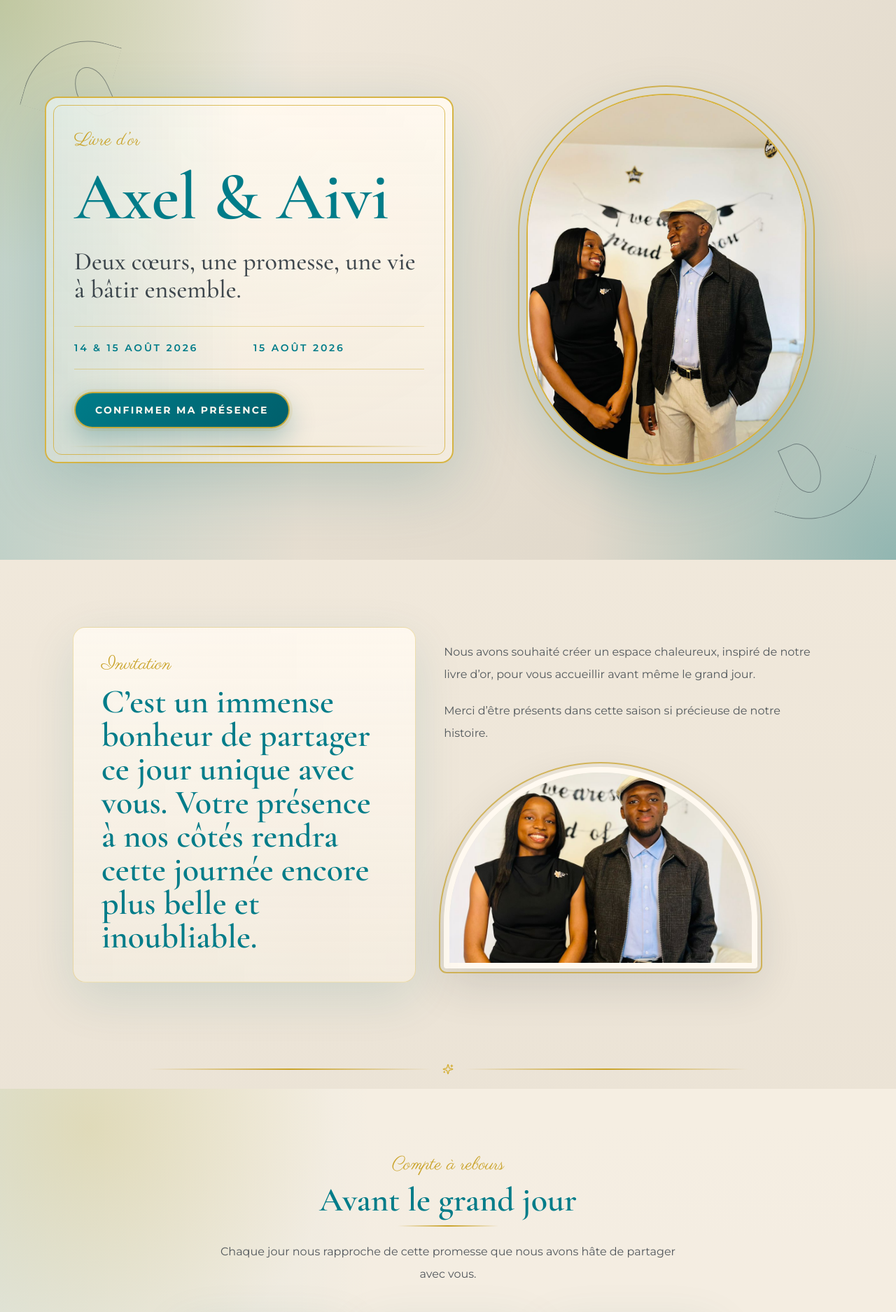
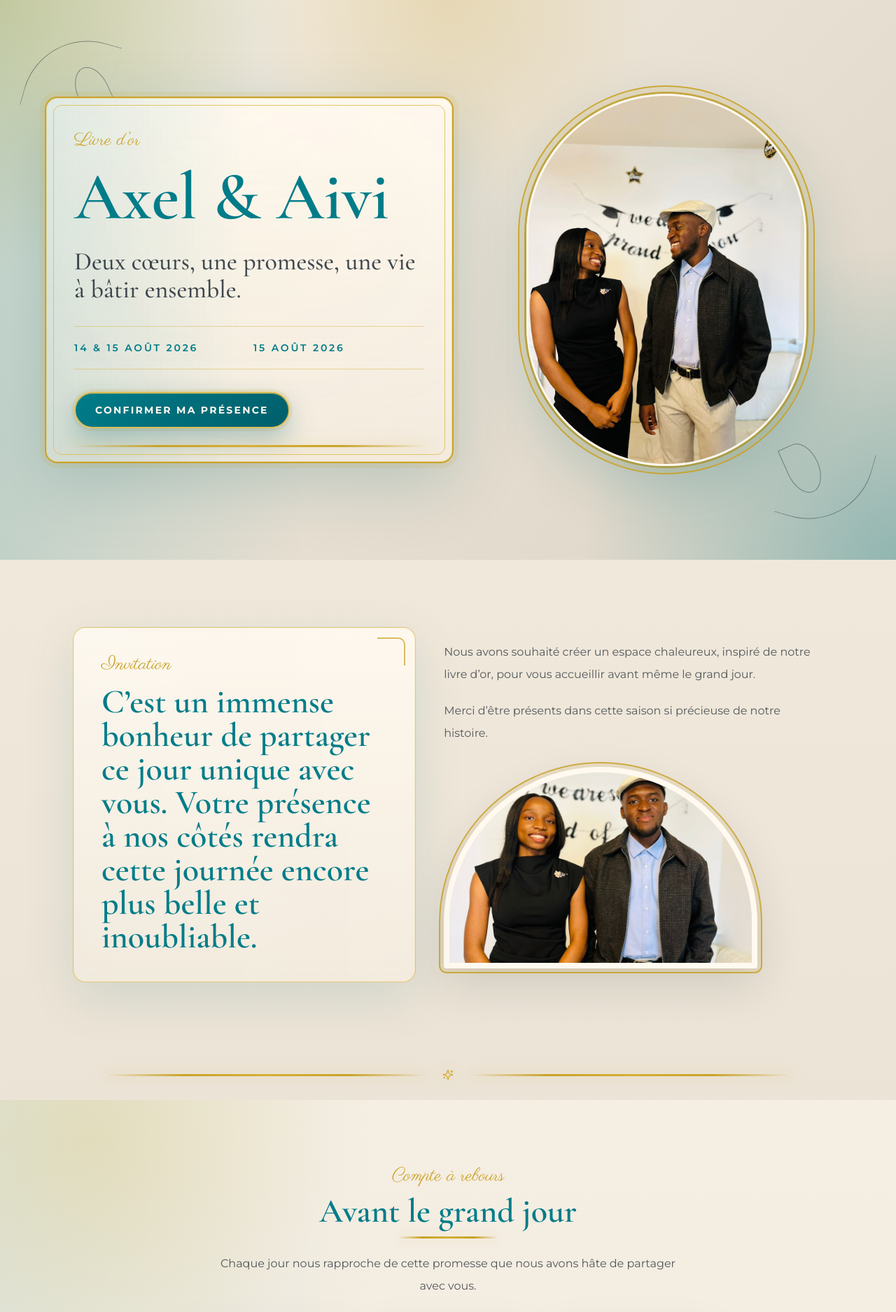
Before and after one commit to aubinaso/wedding-website, a React (Vite) app: page / in a window 1280 px wide. Shown: the top 1875 px of the page at 70% size. Built offline with nearby package versions, Linux system fonts and the light colour scheme.

Commit message:
mise à jour

```diff
--- a/src/index.css
+++ b/src/index.css
@@ -21,7 +21,7 @@ body {
   margin: 0;
   min-width: 320px;
   background:
-    radial-gradient(circle at 12% 8%, rgba(212, 175, 55, 0.24), transparent 22rem),
+    radial-gradient(circle at 12% 8%, rgba(224, 193, 90, 0.3), transparent 22rem),
     radial-gradient(circle at 88% 18%, rgba(0, 124, 137, 0.22), transparent 22rem),
     linear-gradient(180deg, #F5EDE0 0%, #D9D1C3 48%, #F5EDE0 100%);
 }
@@ -45,7 +45,7 @@ body {
   pointer-events: none;
   content: '';
   background-image:
-    radial-gradient(circle at center, rgba(212, 175, 55, 0.16) 0 1px, transparent 1.5px),
+    radial-gradient(circle at center, rgba(201, 162, 39, 0.24) 0 1px, transparent 1.5px),
     linear-gradient(135deg, rgba(0, 124, 137, 0.04) 25%, transparent 25%),
     linear-gradient(225deg, rgba(212, 175, 55, 0.035) 25%, transparent 25%);
   background-size: 44px 44px, 64px 64px, 64px 64px;
@@ -55,19 +55,23 @@ body {
 .hero-section {
   background:
     linear-gradient(90deg, rgba(0, 124, 137, 0.18), transparent 34%),
-    radial-gradient(circle at top left, rgba(212, 175, 55, 0.34), transparent 24rem),
+    radial-gradient(circle at top left, rgba(224, 193, 90, 0.44), transparent 24rem),
+    radial-gradient(circle at 50% 0%, rgba(201, 162, 39, 0.2), transparent 18rem),
     radial-gradient(circle at bottom right, rgba(0, 124, 137, 0.34), transparent 28rem),
     linear-gradient(135deg, rgba(245, 237, 224, 0.96), rgba(217, 209, 195, 0.88));
 }
 
 .hero-card {
-  border: 2px solid rgba(212, 175, 55, 0.92);
+  border: 2px solid rgba(201, 162, 39, 0.98);
   border-radius: 18px;
   background:
     linear-gradient(90deg, rgba(0, 124, 137, 0.12), transparent 48%),
     linear-gradient(180deg, rgba(255, 249, 240, 0.96), rgba(245, 237, 224, 0.84)),
-    radial-gradient(circle at top, rgba(212, 175, 55, 0.22), transparent 32rem);
-  box-shadow: 0 30px 96px rgba(0, 95, 107, 0.2);
+    radial-gradient(circle at top, rgba(224, 193, 90, 0.3), transparent 32rem);
+  box-shadow:
+    0 30px 96px rgba(0, 95, 107, 0.2),
+    0 0 0 7px rgba(212, 175, 55, 0.12),
+    inset 0 0 0 1px rgba(224, 193, 90, 0.45);
   animation: floatIn 900ms ease-out both;
 }
 
@@ -76,7 +80,7 @@ body {
   inset: 10px;
   pointer-events: none;
   content: '';
-  border: 1px solid rgba(212, 175, 55, 0.78);
+  border: 1px solid rgba(224, 193, 90, 0.9);
   border-radius: 12px;
 }
 
@@ -85,9 +89,10 @@ body {
   left: 2rem;
   right: 2rem;
   bottom: 1.35rem;
-  height: 2px;
+  height: 3px;
   content: '';
-  background: linear-gradient(90deg, transparent, var(--color-rich-gold), transparent);
+  background: linear-gradient(90deg, transparent, var(--color-rich-gold), var(--color-gold), var(--color-rich-gold), transparent);
+  box-shadow: 0 0 18px rgba(212, 175, 55, 0.38);
 }
 
 .floral-corner {
@@ -104,7 +109,7 @@ body {
 .placeholder-flower::after {
   position: absolute;
   content: '';
-  border-color: rgba(201, 162, 39, 0.92);
+  border-color: rgba(201, 162, 39, 0.98);
 }
 
 .floral-corner::before {
@@ -143,7 +148,7 @@ body {
 .soft-band {
   background:
     linear-gradient(90deg, rgba(0, 124, 137, 0.08), transparent 42%),
-    radial-gradient(circle at 10% 10%, rgba(212, 175, 55, 0.22), transparent 22rem),
+    radial-gradient(circle at 10% 10%, rgba(224, 193, 90, 0.26), transparent 22rem),
     rgba(255, 249, 240, 0.5);
 }
 
@@ -152,9 +157,32 @@ body {
 .faith-section,
 .footer-shell {
   background:
-    radial-gradient(circle at top left, rgba(212, 175, 55, 0.26), transparent 22rem),
-    radial-gradient(circle at bottom right, rgba(212, 175, 55, 0.16), transparent 20rem),
+    radial-gradient(circle at top left, rgba(224, 193, 90, 0.34), transparent 22rem),
+    radial-gradient(circle at bottom right, rgba(201, 162, 39, 0.22), transparent 20rem),
     linear-gradient(135deg, var(--color-teal), var(--color-dark-teal));
+}
+
+.rsvp-card,
+.footer-shell {
+  position: relative;
+  border-top: 3px solid rgba(224, 193, 90, 0.9);
+  border-bottom: 3px solid rgba(201, 162, 39, 0.72);
+  box-shadow:
+    0 28px 90px rgba(0, 95, 107, 0.22),
+    inset 0 0 0 1px rgba(224, 193, 90, 0.28);
+}
+
+.rsvp-card::before,
+.footer-shell::before {
+  position: absolute;
+  top: 1.25rem;
+  left: 50%;
+  width: min(18rem, 70%);
+  height: 2px;
+  content: '';
+  transform: translateX(-50%);
+  background: linear-gradient(90deg, transparent, var(--color-rich-gold), var(--color-gold), var(--color-rich-gold), transparent);
+  box-shadow: 0 0 18px rgba(212, 175, 55, 0.36);
 }
 
 .script-label {
@@ -162,6 +190,7 @@ body {
   font-size: 1.65rem;
   line-height: 1;
   color: var(--color-rich-gold);
+  text-shadow: 0 1px 0 rgba(255, 249, 240, 0.45);
 }
 
 .section-title {
@@ -174,17 +203,19 @@ body {
 .section-title::after {
   display: block;
   width: min(9rem, 60%);
-  height: 2px;
+  height: 3px;
   margin-top: 0.75rem;
   content: '';
-  background: linear-gradient(90deg, var(--color-rich-gold), transparent);
+  border-radius: 999px;
+  background: linear-gradient(90deg, var(--color-rich-gold), var(--color-gold), transparent);
+  box-shadow: 0 0 16px rgba(212, 175, 55, 0.24);
 }
 
 .text-center .section-title::after,
 .mx-auto.text-center .section-title::after {
   margin-right: auto;
   margin-left: auto;
-  background: linear-gradient(90deg, transparent, var(--color-rich-gold), transparent);
+  background: linear-gradient(90deg, transparent, var(--color-rich-gold), var(--color-gold), var(--color-rich-gold), transparent);
 }
 
 .section-title-light {
@@ -203,13 +234,31 @@ body {
 .lux-card,
 .testimonial-card,
 .story-card {
-  border: 1px solid rgba(212, 175, 55, 0.34);
+  position: relative;
+  border: 1px solid rgba(201, 162, 39, 0.52);
   border-radius: 18px;
   background:
     linear-gradient(180deg, rgba(255, 249, 240, 0.9), rgba(245, 237, 224, 0.78)),
     linear-gradient(90deg, rgba(0, 124, 137, 0.05), transparent);
-  box-shadow: 0 22px 70px rgba(0, 95, 107, 0.12);
+  box-shadow:
+    0 22px 70px rgba(0, 95, 107, 0.12),
+    inset 0 0 0 1px rgba(224, 193, 90, 0.18);
   backdrop-filter: blur(10px);
+}
+
+.lux-card::before,
+.testimonial-card::before,
+.story-card::before {
+  position: absolute;
+  top: 14px;
+  right: 14px;
+  width: 2.5rem;
+  height: 2.5rem;
+  pointer-events: none;
+  content: '';
+  border-top: 2px solid rgba(201, 162, 39, 0.7);
+  border-right: 2px solid rgba(201, 162, 39, 0.7);
+  border-radius: 0 10px 0 0;
 }
 
 .testimonial-card,
@@ -221,9 +270,11 @@ body {
 .testimonial-card:hover,
 .story-card:hover,
 .lux-card:hover {
-  border-color: rgba(212, 175, 55, 0.66);
+  border-color: rgba(201, 162, 39, 0.82);
   transform: translateY(-4px);
-  box-shadow: 0 26px 78px rgba(0, 95, 107, 0.18);
+  box-shadow:
+    0 26px 78px rgba(0, 95, 107, 0.18),
+    0 0 0 4px rgba(212, 175, 55, 0.12);
 }
 
 .story-icon {
@@ -233,7 +284,7 @@ body {
   align-items: center;
   justify-content: center;
   color: var(--color-teal);
-  border: 2px solid rgba(212, 175, 55, 0.78);
+  border: 2px solid rgba(201, 162, 39, 0.9);
   border-radius: 999px;
   background: rgba(217, 209, 195, 0.54);
 }
@@ -241,7 +292,7 @@ body {
 .story-photo {
   height: 13rem;
   width: 100%;
-  border: 2px solid rgba(212, 175, 55, 0.72);
+  border: 2px solid rgba(201, 162, 39, 0.9);
   border-radius: 120px 120px 18px 18px;
   object-fit: cover;
   object-position: center;
@@ -264,9 +315,11 @@ body {
   border-radius: 999px 999px 18px 18px;
   object-fit: cover;
   object-position: center;
-  outline: 2px solid rgba(201, 162, 39, 0.7);
+  outline: 2px solid rgba(201, 162, 39, 0.85);
   outline-offset: 5px;
-  box-shadow: 0 24px 64px rgba(31, 41, 51, 0.14);
+  box-shadow:
+    0 24px 64px rgba(31, 41, 51, 0.14),
+    0 0 0 5px rgba(212, 175, 55, 0.12);
 }
 
 .premium-button,
@@ -277,18 +330,20 @@ body {
 
 .premium-button {
   color: #fff9f0;
-  border: 2px solid rgba(212, 175, 55, 0.92);
+  border: 2px solid rgba(224, 193, 90, 0.98);
   background: linear-gradient(135deg, var(--color-teal), var(--color-dark-teal));
   box-shadow:
     0 16px 38px rgba(0, 95, 107, 0.3),
-    0 0 0 4px rgba(212, 175, 55, 0.12);
+    0 0 0 4px rgba(212, 175, 55, 0.16),
+    inset 0 1px 0 rgba(224, 193, 90, 0.45);
 }
 
 .secondary-button,
 .footer-link {
   color: var(--color-teal);
-  border: 2px solid rgba(212, 175, 55, 0.82);
+  border: 2px solid rgba(201, 162, 39, 0.88);
   background: rgba(255, 249, 240, 0.82);
+  box-shadow: inset 0 0 0 1px rgba(224, 193, 90, 0.18);
 }
 
 .premium-button:hover,
@@ -297,6 +352,9 @@ body {
   color: #fff9f0;
   border-color: var(--color-rich-gold);
   background: var(--color-dark-teal);
+  box-shadow:
+    0 16px 34px rgba(0, 95, 107, 0.28),
+    0 0 0 4px rgba(212, 175, 55, 0.16);
   transform: translateY(-4px);
 }
 
@@ -307,13 +365,19 @@ body {
 }
 
 .gold-divider {
-  @apply mx-auto flex w-full max-w-4xl items-center justify-center gap-4 px-5 py-5 text-gold;
+  @apply mx-auto flex w-full max-w-5xl items-center justify-center gap-5 px-5 py-7 text-gold;
 }
 
 .gold-divider span {
-  height: 2px;
+  height: 3px;
   flex: 1;
-  background: linear-gradient(90deg, transparent, var(--color-rich-gold), transparent);
+  border-radius: 999px;
+  background: linear-gradient(90deg, transparent, var(--color-rich-gold), var(--color-gold), var(--color-rich-gold), transparent);
+  box-shadow: 0 0 18px rgba(212, 175, 55, 0.3);
+}
+
+.gold-divider svg {
+  filter: drop-shadow(0 0 10px rgba(212, 175, 55, 0.42));
 }
 
 .hero-oval,
@@ -323,18 +387,21 @@ body {
   align-items: center;
   justify-content: center;
   overflow: hidden;
-  border: 2px solid rgba(212, 175, 55, 0.95);
+  border: 3px solid rgba(255, 249, 240, 0.96);
   background:
     radial-gradient(circle at top, rgba(212, 175, 55, 0.18), transparent 45%),
     linear-gradient(180deg, rgba(255, 249, 240, 0.95), rgba(217, 209, 195, 0.72));
-  box-shadow: 0 30px 86px rgba(0, 95, 107, 0.22);
+  box-shadow:
+    0 30px 86px rgba(0, 95, 107, 0.22),
+    0 0 0 3px rgba(201, 162, 39, 0.82),
+    0 0 0 10px rgba(212, 175, 55, 0.12);
 }
 
 .hero-oval {
   width: min(82vw, 25rem);
   min-height: 33rem;
   border-radius: 999px;
-  outline: 2px solid rgba(201, 162, 39, 0.74);
+  outline: 2px solid rgba(201, 162, 39, 0.9);
   outline-offset: 10px;
   object-fit: cover;
   object-position: center;
@@ -395,16 +462,32 @@ body {
 
 .program-card,
 .verse-card {
-  border: 1px solid rgba(212, 175, 55, 0.46);
+  position: relative;
+  border: 1px solid rgba(224, 193, 90, 0.62);
   border-radius: 18px;
-  background: rgba(255, 249, 240, 0.1);
+  background:
+    linear-gradient(180deg, rgba(255, 249, 240, 0.12), rgba(255, 249, 240, 0.06)),
+    radial-gradient(circle at top right, rgba(212, 175, 55, 0.12), transparent 8rem);
   padding: 1.5rem;
   transition: transform 300ms ease, border-color 300ms ease, background 300ms ease;
 }
 
+.program-card::after,
+.verse-card::after {
+  position: absolute;
+  right: 1rem;
+  bottom: 1rem;
+  width: 2rem;
+  height: 2rem;
+  content: '';
+  border-right: 2px solid rgba(224, 193, 90, 0.62);
+  border-bottom: 2px solid rgba(224, 193, 90, 0.62);
+  border-radius: 0 0 10px 0;
+}
+
 .program-card:hover,
 .verse-card:hover {
-  border-color: rgba(212, 175, 55, 0.72);
+  border-color: rgba(224, 193, 90, 0.9);
   background: rgba(255, 249, 240, 0.18);
   transform: translateY(-4px);
 }
@@ -432,16 +515,20 @@ body {
   border-radius: 140px 140px 18px 18px;
   object-fit: cover;
   object-position: center;
-  outline: 2px solid rgba(201, 162, 39, 0.58);
+  outline: 3px solid rgba(201, 162, 39, 0.72);
   outline-offset: 3px;
-  box-shadow: 0 22px 60px rgba(0, 95, 107, 0.15);
+  box-shadow:
+    0 22px 60px rgba(0, 95, 107, 0.15),
+    0 0 0 7px rgba(212, 175, 55, 0.1);
   transition: transform 420ms ease, border-color 420ms ease, box-shadow 420ms ease;
 }
 
 .gallery-image:hover {
   border-color: var(--color-gold);
   transform: translateY(-6px) scale(1.02);
-  box-shadow: 0 26px 70px rgba(0, 124, 137, 0.16);
+  box-shadow:
+    0 26px 70px rgba(0, 124, 137, 0.16),
+    0 0 0 7px rgba(212, 175, 55, 0.16);
 }
 
 .text-teal {
@@ -471,9 +558,11 @@ body {
 .mobile-rsvp {
   @apply fixed bottom-4 left-4 right-4 z-50 inline-flex items-center justify-center gap-2 rounded-full px-6 py-4 text-sm font-bold uppercase tracking-[0.18em] shadow-lg transition sm:hidden;
   color: #fff9f0;
-  border: 2px solid rgba(212, 175, 55, 0.92);
+  border: 2px solid rgba(224, 193, 90, 0.98);
   background: linear-gradient(135deg, var(--color-teal), var(--color-dark-teal));
-  box-shadow: 0 14px 34px rgba(0, 95, 107, 0.3);
+  box-shadow:
+    0 14px 34px rgba(0, 95, 107, 0.3),
+    0 0 0 4px rgba(212, 175, 55, 0.16);
 }
 
 .mobile-rsvp:hover {
```
